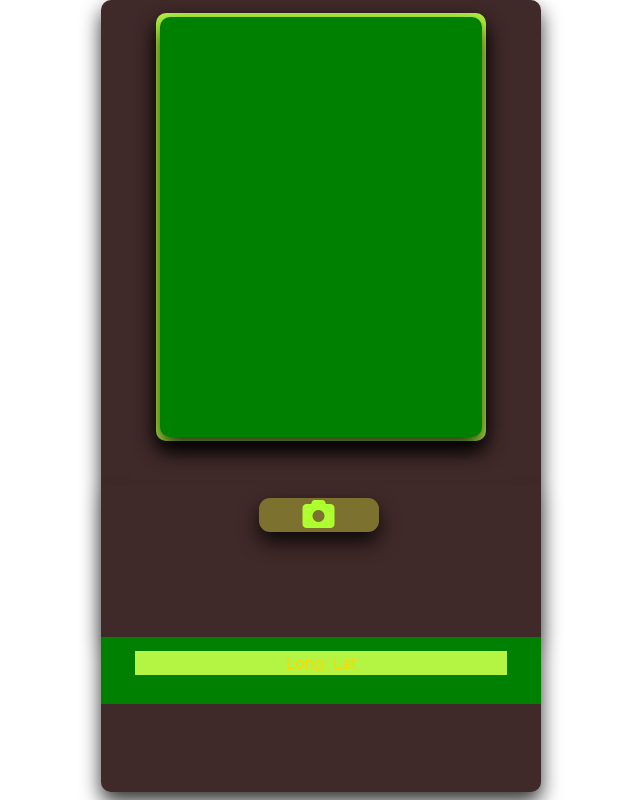
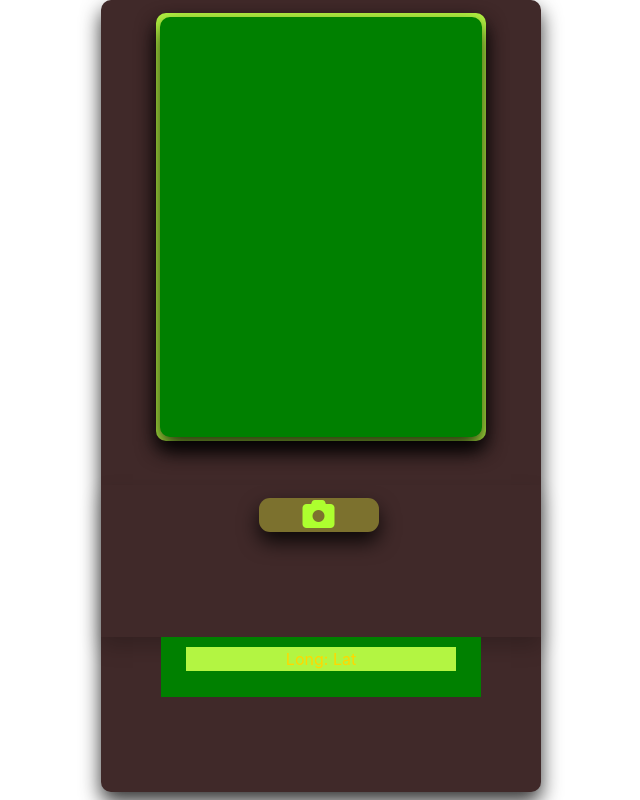
Before and after one commit to si3mshady/strayAwayFrontEnd, a website: page index.html in a window 1280 px wide. Shown: the whole page, without its empty margins (319-959 px from the left). Drawn offline with nearby package versions, Linux system fonts and the light colour scheme.

Commit message:
modified main.scss

```diff
--- a/sass/main.scss
+++ b/sass/main.scss
@@ -140,14 +140,14 @@ $gutter-horizontal: 2rem;
 
 .miniDisplay {
 
-    // width: 50%;
-    // height: 6rem;
+    width: 50%;    width: 40vh;    width: 40vh;
+    height: 6rem;
 
 
 
     &__container {
-        width: 55vh;
-        height: 100%;
+        // width: 40vh;
+        // height: 94%;
         background-color: $green-shade-2;
         // margin-top: 5%;
         padding: 3%;
```
Also changed, not shown: css/style.css.
